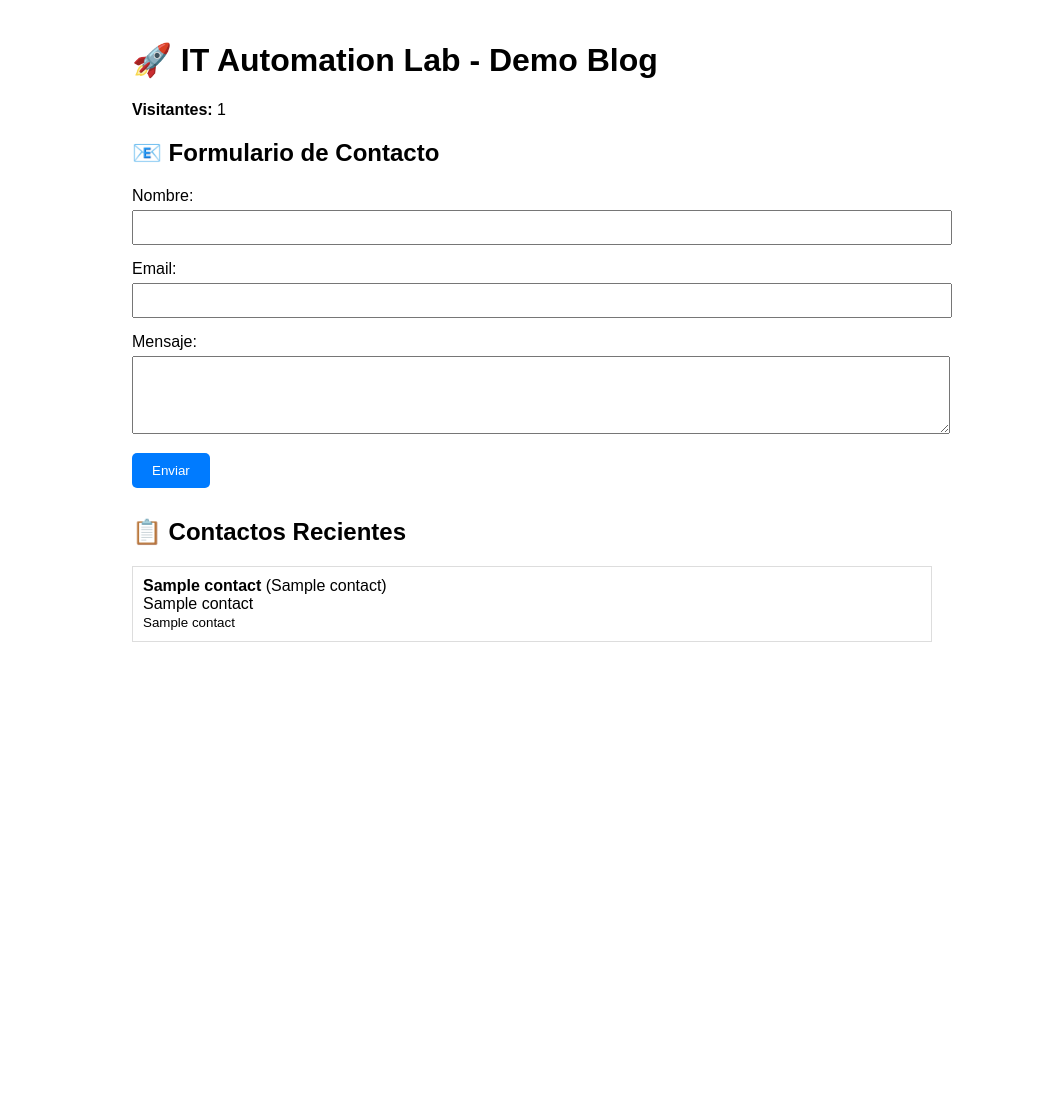
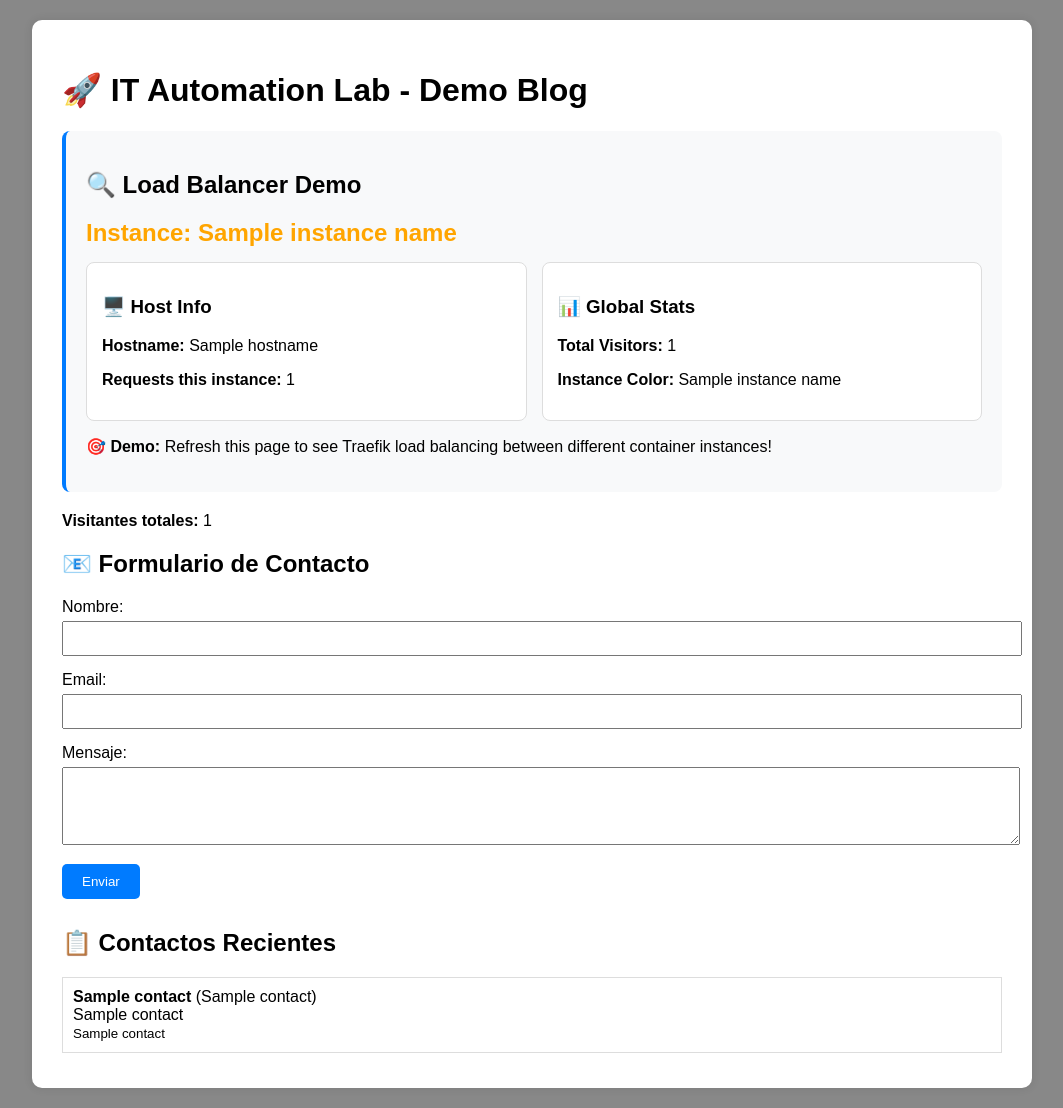
Before and after one commit to diegorlopezm/sre-infra-simulation-lab, a Flask app: template infrastructure/web-apps/blog-app/templates/index.html in a window 1280 px wide. Shown: the whole page, without its empty margins (108-1171 px from the left). Before the commit the page ends 642 px from the top, so only its background shows below. Run offline with Flask 3, Linux system fonts and the light colour scheme; the template is opened without the code that fills it: most values are stand-ins (such as "Sample title", 1, 10 or a date in 2020); some libraries are stand-ins or nearby versions.

Commit message:
feat: implement production load balancing with 3-instance architecture
- Added multi-instance load balancing configuration with Traefik reverse proxy
- Deployed 3 identical blog instances (BLUE, GREEN, RED) with round-robin distribution
- Enhanced Flask application with instance detection and dynamic UI indicators
- Fixed Traefik service configuration to ensure proper load balancer discovery
- Implemented instance-specific environment variables for clear visual identification
- Resolved Docker build cache issues preventing proper instance differentiation
- Added sticky session disablement to ensure even traffic distribution
- Verified load balancing functionality with automated testing scripts

Load Balancing Features:
- 3 container instances with auto-discovery via Docker labels
- Dynamic color coding (lightblue, lightgreen, lightcoral) per instance
- Real-time request counting per instance using Redis
- Traefik dashboard integration for traffic monitoring
- Cloudflare tunnel compatibility maintained

Technical Improvements:
- Corrected Traefik service naming convention (blog vs blog-app)
- Added sticky session disablement for true round-robin
- Environment-based instance configuration for consistency
- Enhanced UI with instance awareness and statistics

```diff
--- a/infrastructure/web-apps/blog-app/app.py
+++ b/infrastructure/web-apps/blog-app/app.py
@@ -3,10 +3,10 @@ import psycopg2
 import redis
 import os
 from datetime import datetime
+import socket  # 🆕 IMPORTANTE: Agregar esto
 
 app = Flask(__name__)
 app.secret_key = 'your-secret-key-here'
-#app.config['SERVER_NAME'] = os.getenv('APP_HOSTNAME', None)
 
 # Configuración de la base de datos
 def get_db_connection():
@@ -21,6 +21,16 @@ def index():
     redis_conn = get_redis_connection()
     visit_count = redis_conn.incr('visit_count')
 
+     # 🆕 USAR VARIABLES DE ENTORNO EN VEZ DE HOSTNAME
+    instance_name = os.getenv('INSTANCE_NAME', 'ORIGINAL')
+    instance_color = os.getenv('INSTANCE_COLOR', 'lightyellow')
+    hostname = socket.gethostname()  # Mantener para mostrar
+
+    # 🆕 Contador por instancia
+    instance_count = redis_conn.incr(f'instance_{instance_name}_count')
+    # 🆕 Contador por instancia
+    instance_count = redis_conn.incr(f'instance_{instance_name}_count')
+
     conn = get_db_connection()
     cur = conn.cursor()
     cur.execute("SELECT * FROM contacts ORDER BY created_at DESC LIMIT 10")
@@ -31,7 +41,12 @@ def index():
     return render_template('index.html',
                          visit_count=visit_count,
                          contacts=contacts,
-                         success=request.args.get('success'))
+                         success=request.args.get('success'),
+                         # 🆕 NUEVAS VARIABLES
+                         instance_name=instance_name,
+                         instance_color=instance_color,
+                         hostname=hostname,
+                         instance_count=instance_count)
 
 @app.route('/add_contact', methods=['POST'])
 def add_contact():
--- a/infrastructure/web-apps/blog-app/templates/index.html
+++ b/infrastructure/web-apps/blog-app/templates/index.html
@@ -3,7 +3,20 @@
 <head>
     <title>IT Automation Lab - Blog</title>
     <style>
-        body { font-family: Arial, sans-serif; max-width: 800px; margin: 0 auto; padding: 20px; }
+        body {
+            font-family: Arial, sans-serif;
+            max-width: 1000px;
+            margin: 0 auto;
+            padding: 20px;
+            background: {{ instance_color }};
+            transition: background 0.5s ease;
+        }
+        .container {
+            background: white;
+            padding: 30px;
+            border-radius: 10px;
+            box-shadow: 0 0 10px rgba(0,0,0,0.1);
+        }
         .success { background: #d4edda; color: #155724; padding: 10px; border-radius: 5px; }
         .contact-form { margin: 20px 0; }
         .form-group { margin: 10px 0; }
@@ -11,11 +24,60 @@
         button { background: #007bff; color: white; padding: 10px 20px; border: none; border-radius: 5px; }
         .contacts { margin-top: 30px; }
         .contact-item { border: 1px solid #ddd; padding: 10px; margin: 5px 0; }
+
+        /* 🆕 ESTILOS LOAD BALANCING */
+        .lb-demo {
+            background: #f8f9fa;
+            padding: 20px;
+            border-radius: 8px;
+            margin: 20px 0;
+            border-left: 4px solid #007bff;
+        }
+        .instance-badge {
+            font-size: 24px;
+            font-weight: bold;
+            color: {% if instance_name == 'BLUE' %}blue{% elif instance_name == 'GREEN' %}green{% elif instance_name == 'RED' %}red{% else %}orange{% endif %};
+        }
+        .stats-grid {
+            display: grid;
+            grid-template-columns: 1fr 1fr;
+            gap: 15px;
+            margin: 15px 0;
+        }
+        .stat-card {
+            background: white;
+            padding: 15px;
+            border-radius: 8px;
+            border: 1px solid #ddd;
+        }
     </style>
 </head>
 <body>
+    <div class="container">
         <h1>🚀 IT Automation Lab - Demo Blog</h1>
-    <p><strong>Visitantes:</strong> {{ visit_count }}</p>
+
+        <!-- 🆕 SECCIÓN LOAD BALANCING -->
+        <div class="lb-demo">
+            <h2>🔍 Load Balancer Demo</h2>
+            <div class="instance-badge">Instance: {{ instance_name }}</div>
+
+            <div class="stats-grid">
+                <div class="stat-card">
+                    <h3>🖥️ Host Info</h3>
+                    <p><strong>Hostname:</strong> {{ hostname }}</p>
+                    <p><strong>Requests this instance:</strong> {{ instance_count }}</p>
+                </div>
+                <div class="stat-card">
+                    <h3>📊 Global Stats</h3>
+                    <p><strong>Total Visitors:</strong> {{ visit_count }}</p>
+                    <p><strong>Instance Color:</strong> {{ instance_name }}</p>
+                </div>
+            </div>
+
+            <p><strong>🎯 Demo:</strong> Refresh this page to see Traefik load balancing between different container instances!</p>
+        </div>
+
+        <p><strong>Visitantes totales:</strong> {{ visit_count }}</p>
 
         {% if success %}
         <div class="success">✅ ¡Contacto guardado correctamente!</div>
@@ -50,5 +112,6 @@
             </div>
             {% endfor %}
         </div>
+    </div>
 </body>
 </html>
```
Also changed, not shown: infrastructure/web-apps/docker-compose.yml (+53 -8 lines). Lines whose indentation alone changed are shown as unchanged.
